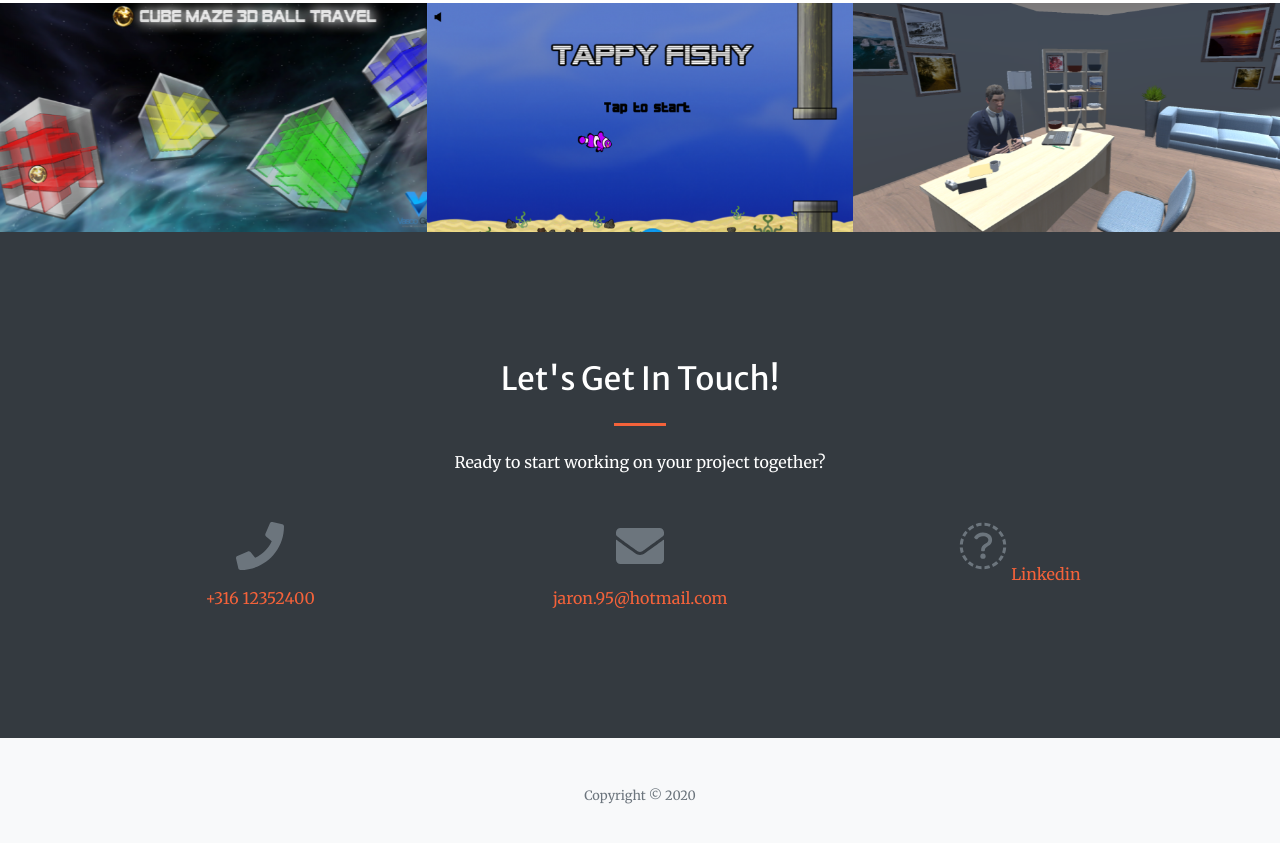
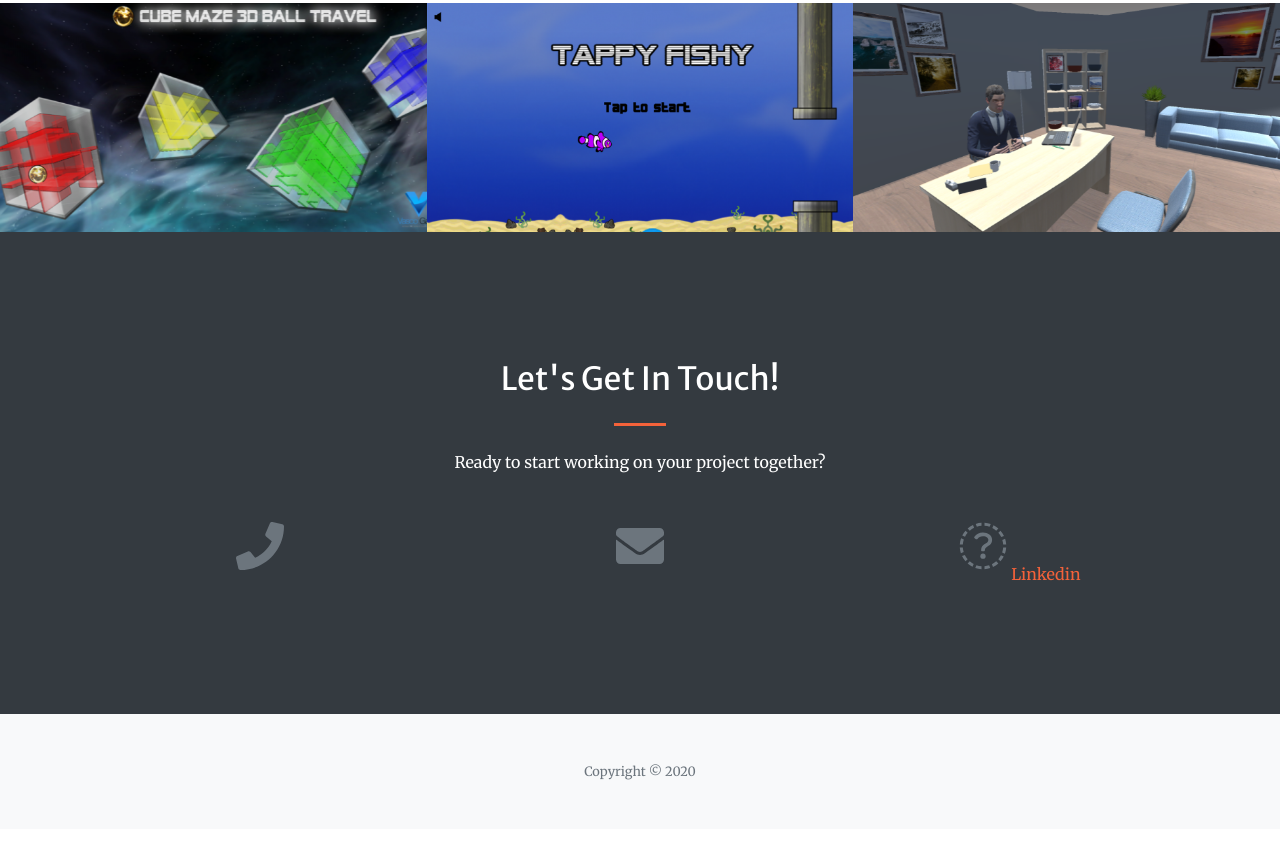
Before and after one commit to ShiroyashaGin/shiroyashagin.github.io, a plain HTML site: page index.html in a window 1280 px wide. Shown: the part 1901-2744 px from the top of the page. Drawn offline with nearby package versions, Linux system fonts and the light colour scheme.

Commit message:
Removed contact details index.html

```diff
--- a/index.html
+++ b/index.html
@@ -181,12 +181,12 @@
                 <div class="row">
                     <div class="col-lg-4 ml-auto text-center mb-5 mb-lg-0">
                         <I class="fas fa-phone fa-3x mb-3 text-muted"></I>
-                        <div class="text-primary">+316 12352400</div>
+                        <div class="text-primary"></div>
                     </div>
                     <div class="col-lg-4 mr-auto text-center">
                         <I class="fas fa-envelope fa-3x mb-3 text-muted"></I>
                         <!-- Make sure to change the email address in BOTH the anchor text and the link target below!-->
-                        <a class="d-block" href="mailto:jaron.95@hotmail.com">jaron.95@hotmail.com</a>
+                        <a class="d-block" href="mailto:jaron.95@hotmail.com"></a>
                     </div>
                     <div class="col-lg-4 ml-auto text-center mb-5 mb-lg-0">
                         <I class="fas fa-linkedin fa-3x mb-3 text-muted"></I>
```
